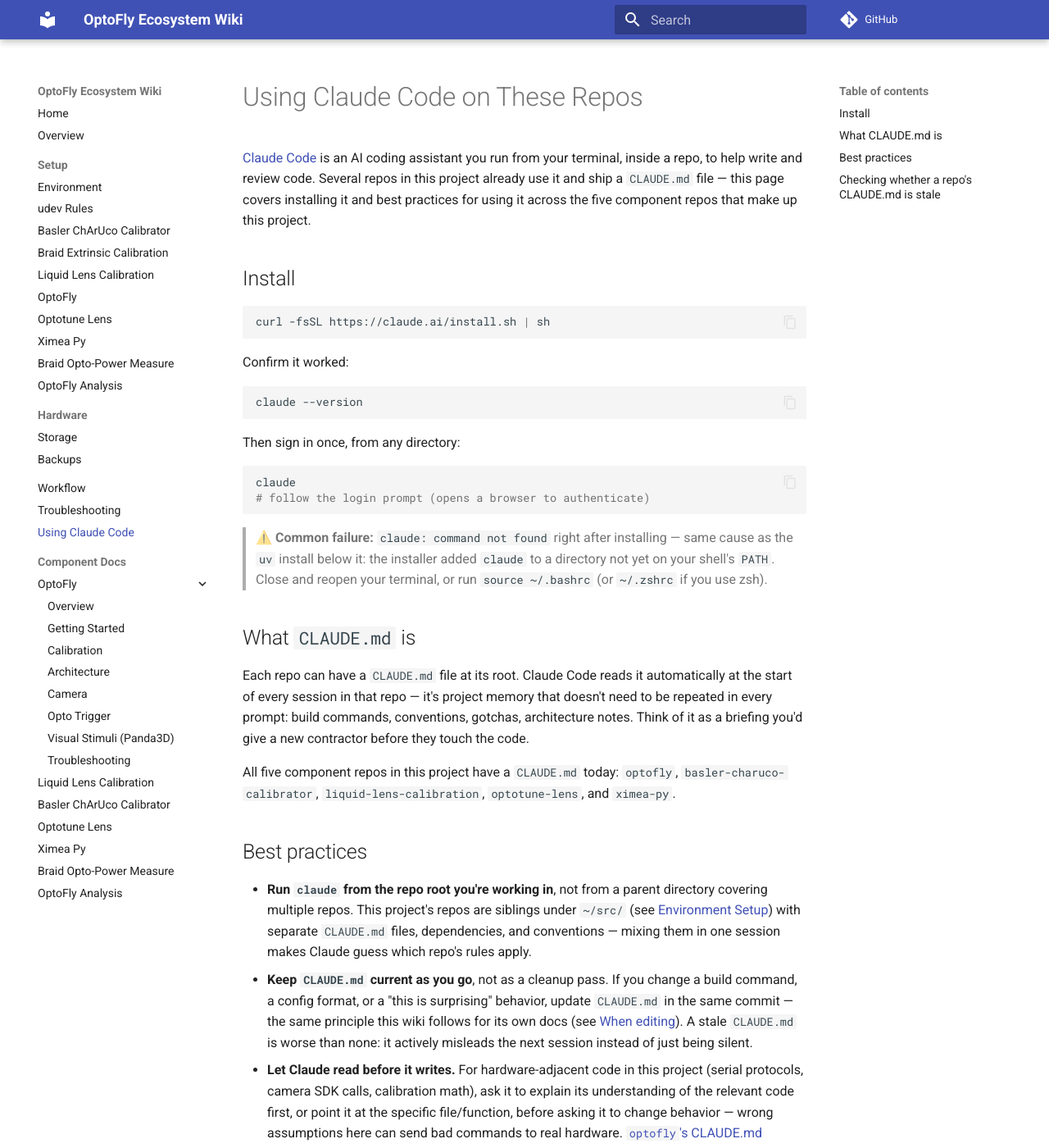
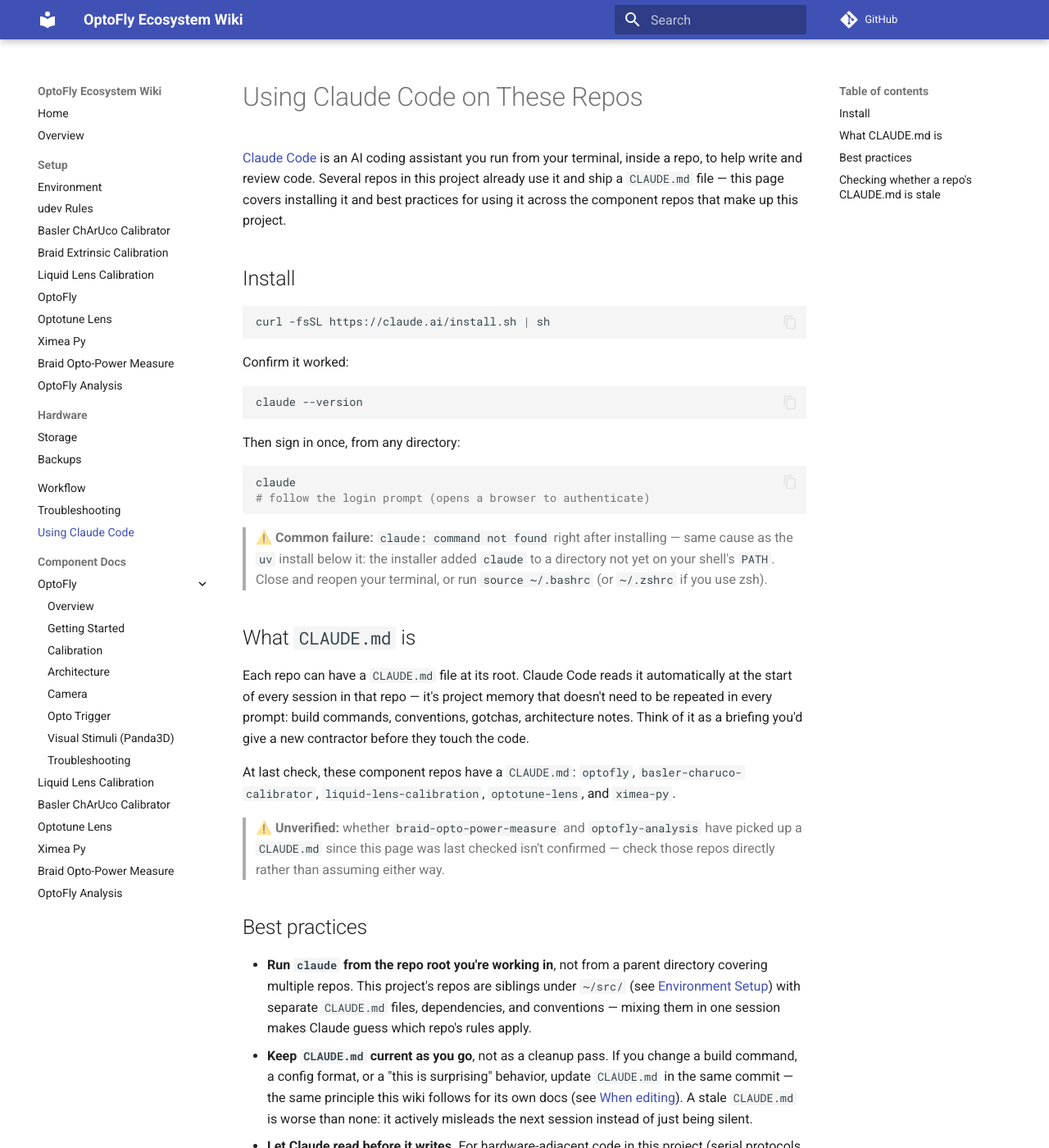
Before and after one commit to mpinb/optofly-docs, an MkDocs documentation site: the page built from docs/claude-code.md, in a window 1280 px wide and 1400 px high. Shown: the whole window at 82% size. Built offline with MkDocs 1.6.1 and Material for MkDocs 9.7.7, drawn with Linux system fonts in a browser that asks for light colours; comment, search, counter and statistics services are not loaded.

Commit message:
Fix doc drift found in structure review
README.md and docs/claude-code.md still listed 5 component repos,
missing braid-opto-power-measure and optofly-analysis added elsewhere.
docs/troubleshooting.md still described those two as exceptions still
under a personal account, but they moved to the mpinb org this morning
(26ae513, bfdd8fa). CLAUDE.md's Structure tree was missing hardware/,
claude-code.md, and two setup pages added since it was last touched.

Co-Authored-By: Claude Sonnet 5 <noreply@anthropic.com>

```diff
--- a/docs/claude-code.md
+++ b/docs/claude-code.md
@@ -4,7 +4,7 @@
 run from your terminal, inside a repo, to help write and review code.
 Several repos in this project already use it and ship a `CLAUDE.md` file —
 this page covers installing it and best practices for using it across the
-five component repos that make up this project.
+component repos that make up this project.
 
 ## Install
 
@@ -38,9 +38,14 @@ memory that doesn't need to be repeated in every prompt: build commands,
 conventions, gotchas, architecture notes. Think of it as a briefing you'd
 give a new contractor before they touch the code.
 
-All five component repos in this project have a `CLAUDE.md` today:
+At last check, these component repos have a `CLAUDE.md`:
 `optofly`, `basler-charuco-calibrator`, `liquid-lens-calibration`,
 `optotune-lens`, and `ximea-py`.
+
+> ⚠️ **Unverified:** whether `braid-opto-power-measure` and
+> `optofly-analysis` have picked up a `CLAUDE.md` since this page was last
+> checked isn't confirmed — check those repos directly rather than
+> assuming either way.
 
 ## Best practices
 
```
Also changed, not shown: CLAUDE.md (+6 -0 lines), README.md (+2 -0 lines), docs/troubleshooting.md (+4 -4 lines).
